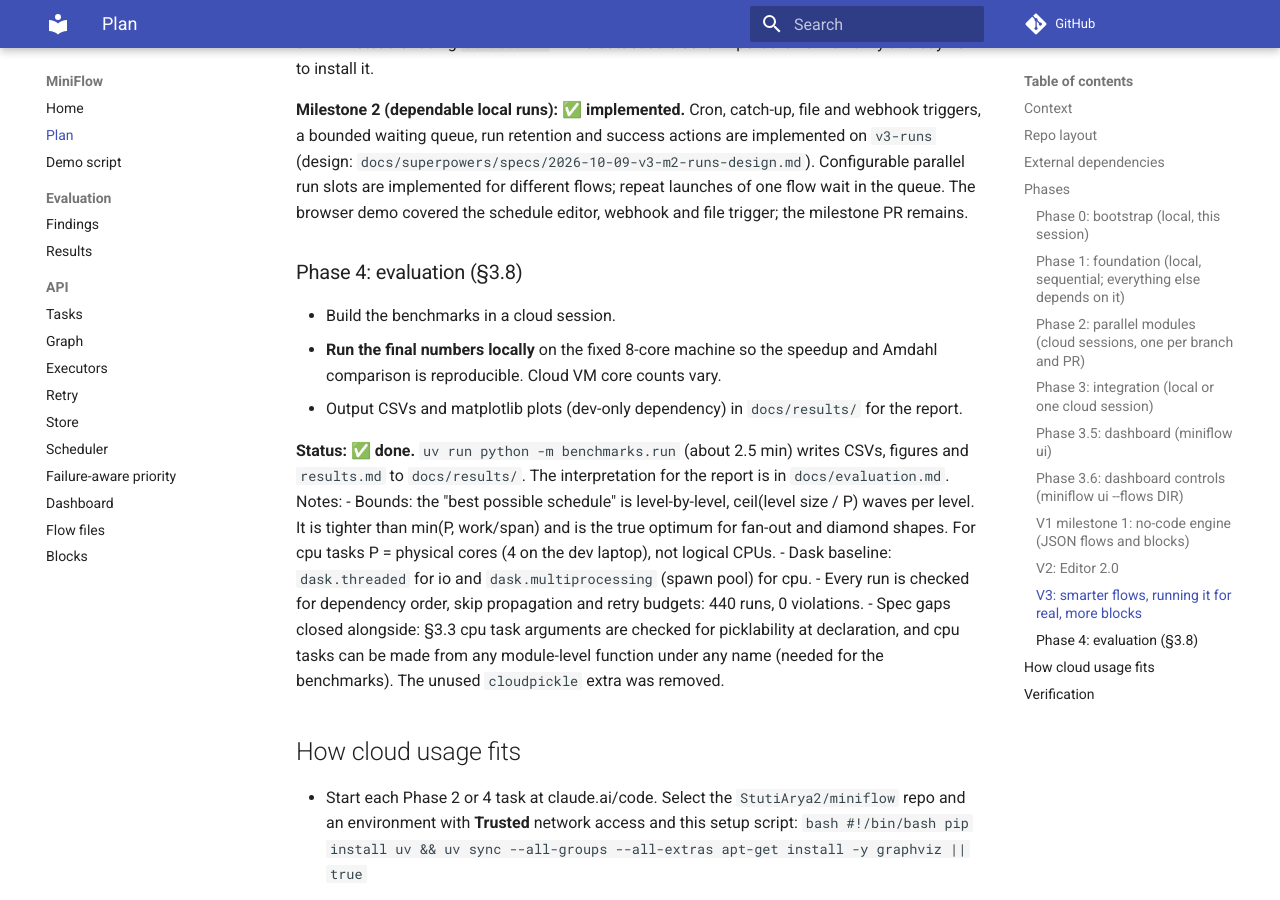
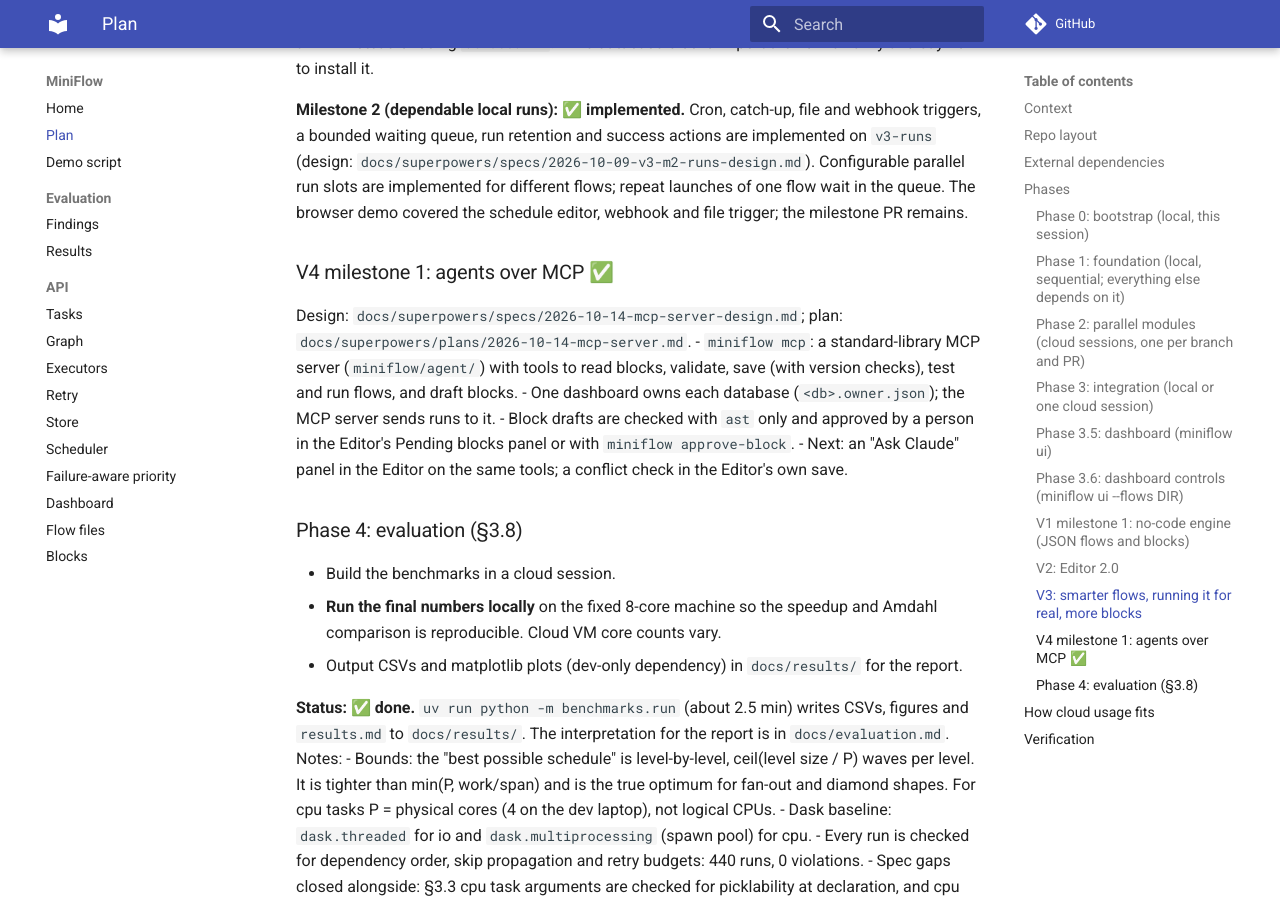
Before and after one commit to StutiArya2/miniflow, an MkDocs documentation site: the page built from docs/PLAN.md, in a window 1280 px wide and 900 px high, scrolled down 6646 px. Built offline with MkDocs 1.6.1 and Material for MkDocs 9.7.7, drawn with Linux system fonts in a browser that asks for light colours; comment, search, counter and statistics services are not loaded.

Commit message:
Docs: connecting an agent over MCP

```diff
--- a/docs/PLAN.md
+++ b/docs/PLAN.md
@@ -171,6 +171,17 @@ Configurable parallel run slots are implemented for different flows; repeat laun
 flow wait in the queue. The browser demo covered the schedule editor, webhook and file trigger;
 the milestone PR remains.
 
+### V4 milestone 1: agents over MCP ✅
+Design: `docs/superpowers/specs/2026-10-14-mcp-server-design.md`; plan:
+`docs/superpowers/plans/2026-10-14-mcp-server.md`.
+- `miniflow mcp`: a standard-library MCP server (`miniflow/agent/`) with tools to read blocks,
+  validate, save (with version checks), test and run flows, and draft blocks.
+- One dashboard owns each database (`<db>.owner.json`); the MCP server sends runs to it.
+- Block drafts are checked with `ast` only and approved by a person in the Editor's Pending
+  blocks panel or with `miniflow approve-block`.
+- Next: an "Ask Claude" panel in the Editor on the same tools; a conflict check in the
+  Editor's own save.
+
 ### Phase 4: evaluation (§3.8)
 - Build the benchmarks in a cloud session.
 - **Run the final numbers locally** on the fixed 8-core machine so the speedup and Amdahl comparison is reproducible. Cloud VM core counts vary.
```
Also changed, not shown: README.md (+35 -0 lines).
